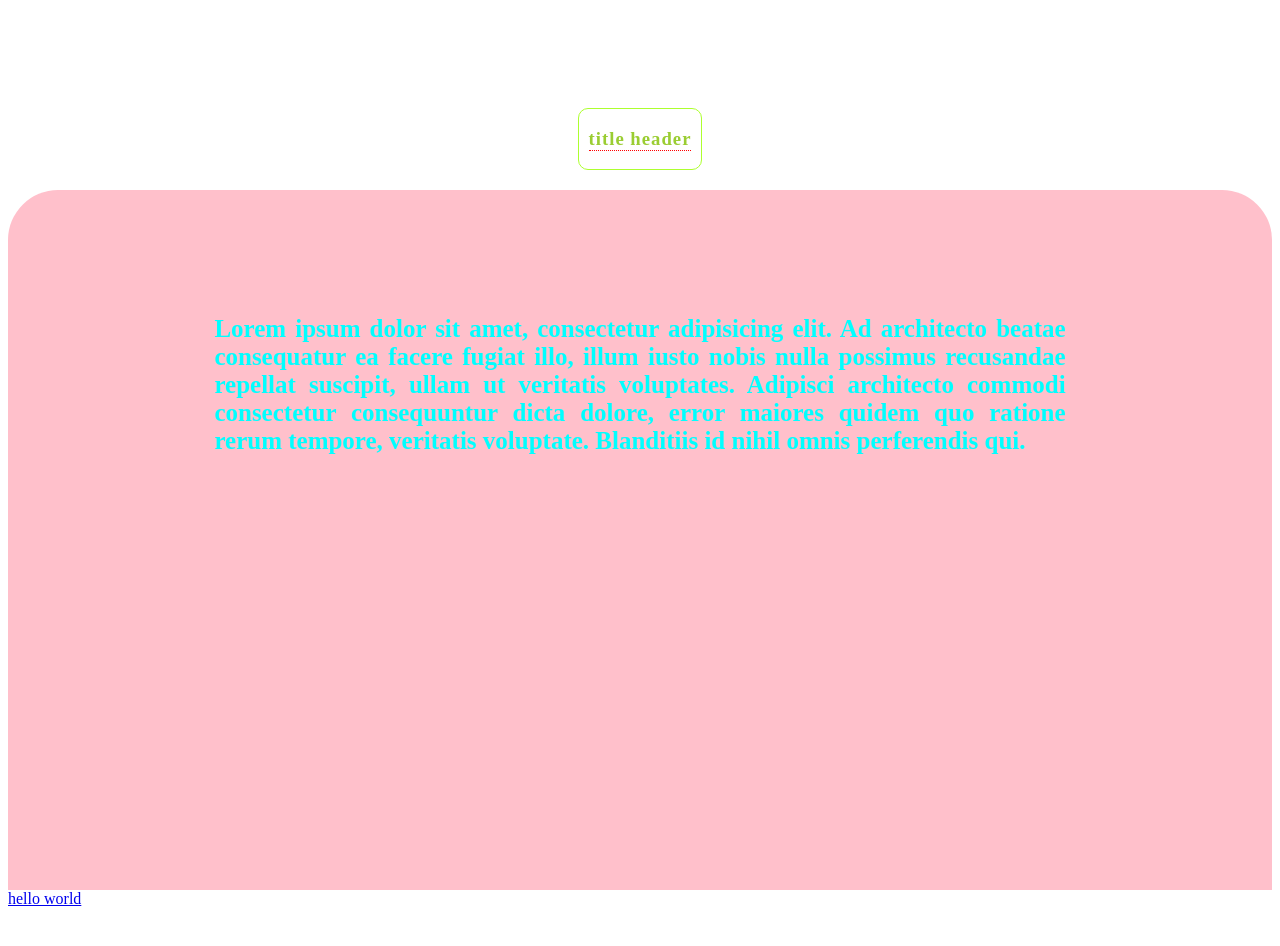
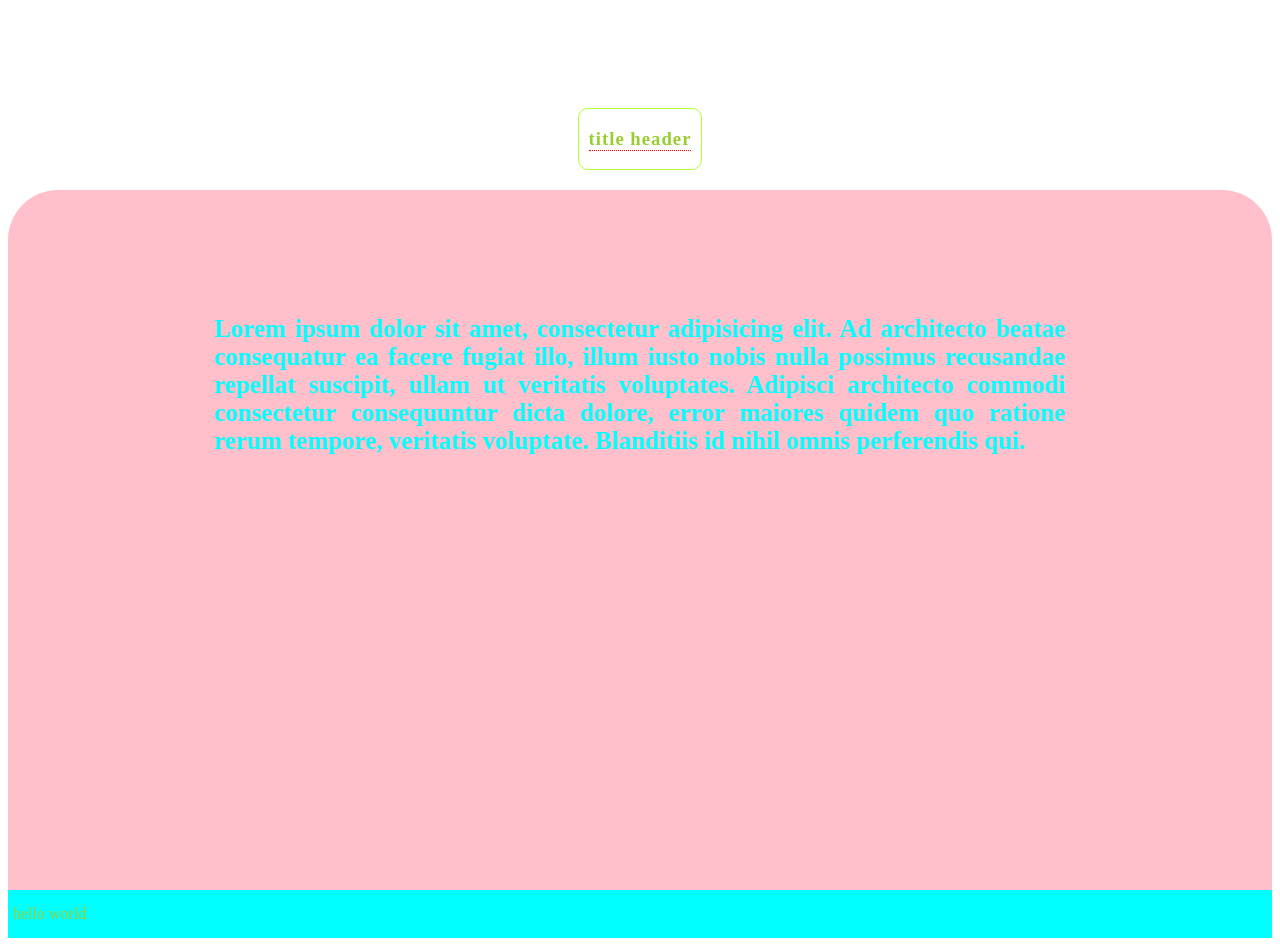
Before and after one commit to artyom12211/git-git-practice, a plain HTML site: page index.html in a window 1280 px wide. Before the commit the page ends 916 px from the top, so only its background shows below. Drawn offline with Linux system fonts and the light colour scheme.

Commit message:
add footer style

```diff
--- a/index.html
+++ b/index.html
@@ -22,7 +22,7 @@
   	</main>
 
   	<footer>
-  		<a href="#">hello world</a>
+  		<a class="footer__link" href="#">hello world</a>
   	</footer>
 </body>
 </html>
--- a/style.css
+++ b/style.css
@@ -30,3 +30,11 @@ main {
     font-size: 25px;
     text-align: justify;
 }
+
+.footer__link {
+    text-decoration: none;
+    color: yellowgreen;
+    display: block;
+    padding: 15px 5px;
+    background-color: aqua;
+}
```
